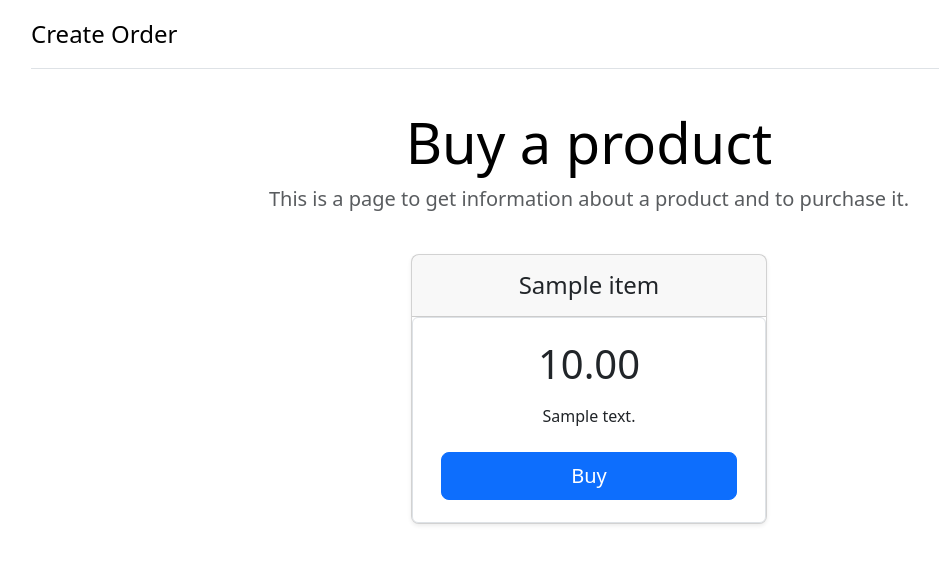
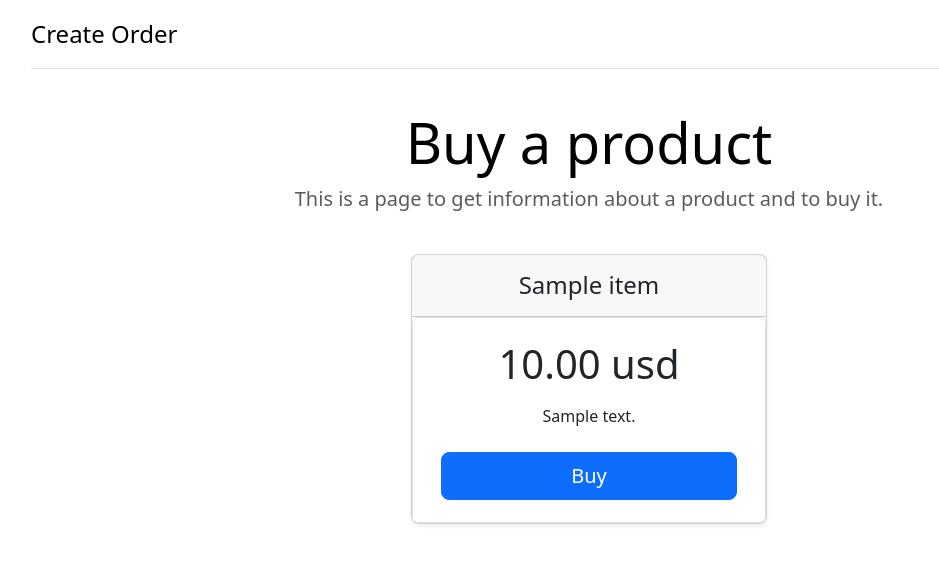
Before and after one commit to Marat-Shainurov/django_stripe_api, a Django app: page /item/1 in a window 1280 px wide. Shown: the top 564 px of the page, without its empty margins (51-990 px from the left). Run offline with Django 5.2, Linux system fonts and the light colour scheme; tables that the repository leaves empty hold one stand-in row (values such as "Sample post"); some libraries are stand-ins or nearby versions.

Commit message:
adds the currency field, updates the buy_item view, ProjectStripeSession and the get_item template

```diff
--- a/item/models.py
+++ b/item/models.py
@@ -4,9 +4,15 @@ NULLABLE = {'blank': True, 'null': True}
 
 
 class Item(models.Model):
+    CURRENCY = {
+        ('rub', 'RUB'),
+        ('usd', 'USD')
+    }
+
     name = models.CharField(verbose_name='name', max_length=150)
     description = models.TextField(verbose_name='description')
     price = models.DecimalField(verbose_name='price', max_digits=15, decimal_places=2)
+    currency = models.CharField(choices=CURRENCY, verbose_name='price_currency', default='rub')
 
     def __str__(self):
         return f'Item "{self.name}"'
--- a/item/templates/item/get_item.html
+++ b/item/templates/item/get_item.html
@@ -123,7 +123,7 @@
 
         <div class="pricing-header p-3 pb-md-4 mx-auto text-center">
             <h1 class="display-4 fw-normal text-body-emphasis">Buy a product</h1>
-            <p class="fs-5 text-body-secondary">This is a page to get information about a product and to purchase it.</p>
+            <p class="fs-5 text-body-secondary">This is a page to get information about a product and to buy it.</p>
         </div>
     </header>
 
@@ -139,7 +139,7 @@
                     <form class="form-control" method="post">
                         {% csrf_token %}
                         <div class="card-body">
-                            <h1 class="card-title pricing-card-title">{{ item.price }}</h1>
+                            <h1 class="card-title pricing-card-title">{{ item.price }} {{ item.currency }}</h1>
                             <ul class="list-unstyled mt-3 mb-4">
                                 <li>{{ item.description }}</li>
                             </ul>
--- a/item/views.py
+++ b/item/views.py
@@ -28,8 +28,8 @@ def get_item(request, item_id):
 
 def buy_item(request, item_id):
     if request.method == 'GET':
-        item_to_purchase = get_object_or_404(Item, pk=item_id)
-        project_stripe_obj = ProjectStripeSession(obj_name=item_to_purchase, obj_price=item_to_purchase.price)
+        item = get_object_or_404(Item, pk=item_id)
+        project_stripe_obj = ProjectStripeSession(obj_name=item, obj_price=item.price, obj_currency=item.currency)
         stripe_session = project_stripe_obj.make_session()
         response_data = {'stripe_session_id': stripe_session['id'], 'checkout_url': stripe_session['url']}
         return JsonResponse(response_data)
```
Also changed, not shown: item/service.py (+4 -3 lines), item/migrations/0002_item_currency.py (added).
